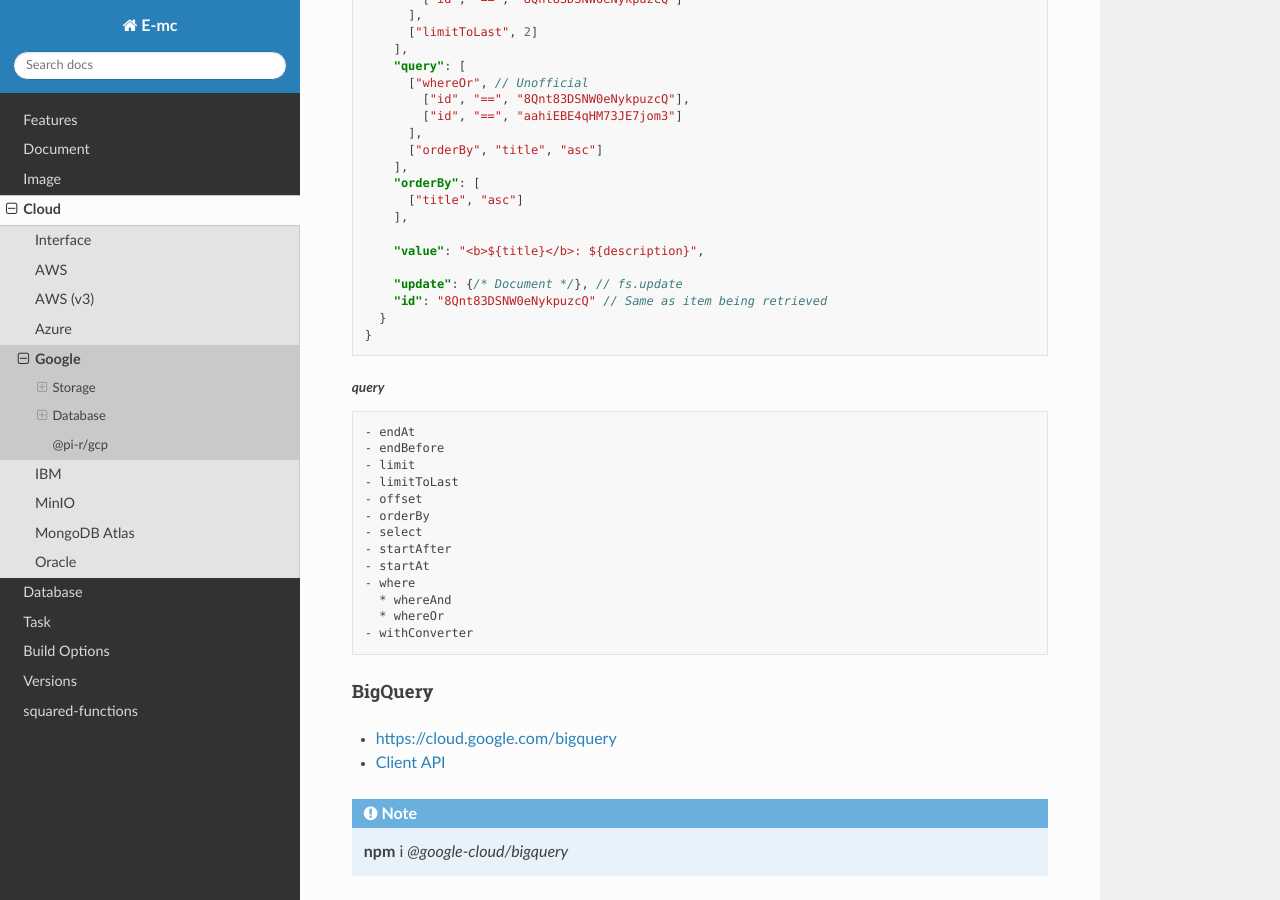
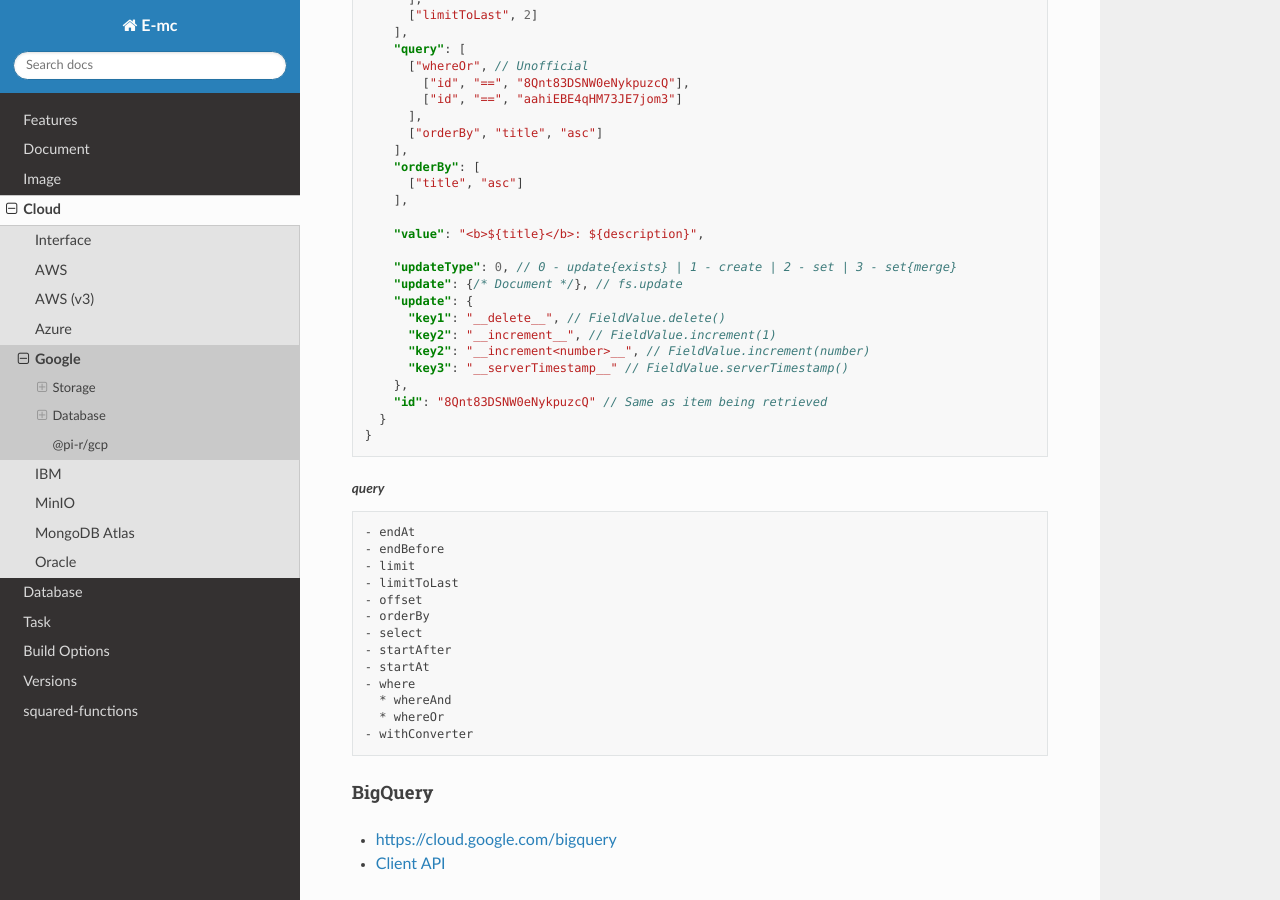
Before and after one commit to anpham6/chrome-docs, a Sphinx documentation site: the page built from source/cloud/gcp.rst, in a window 1280 px wide and 900 px high, scrolled down 4800 px. Built offline with Sphinx 7.4.7 and the Read the Docs theme 2.0.0, drawn with Linux system fonts in a browser that asks for light colours; some of the changed text lies outside the part shown.

Commit message:
Cloud: [GCP] version added for 0.6.3 and 0.7.0 were revised.

```diff
--- a/source/cloud/gcp.rst
+++ b/source/cloud/gcp.rst
@@ -193,7 +192,7 @@
       id?: string | string[];
       params?: unknown[] | Document;
       database?: string;
-      updateType?: 0 | 1 | 2;
+      updateType?: 0 | 1 | 2 | 3;
       columns?: string[];
       keys?: DatastoreKey | DatastoreKey[];
       kind?: string | string[];
@@ -276,7 +275,14 @@
 
       "value": "<b>${title}</b>: ${description}",
 
+      "updateType": 0, // 0 - update{exists} | 1 - create | 2 - set | 3 - set{merge}
       "update": {/* Document */}, // fs.update
+      "update": {
+        "key1": "__delete__", // FieldValue.delete()
+        "key2": "__increment__", // FieldValue.increment(1)
+        "key2": "__increment<number>__", // FieldValue.increment(number)
+        "key3": "__serverTimestamp__" // FieldValue.serverTimestamp()
+      },
       "id": "8Qnt83DSNW0eNykpuzcQ" // Same as item being retrieved
     }
   }
@@ -547,11 +553,13 @@
   - **configBucket.tags** using *Metadata* was implemented.
   - **configBucket.cors** using *Cors* was implemented.
   - **configBucket.lifecycle** using *LifecycleRule* was implemented.
-  - *Firestore* property **query** supports using *Filter* where groups.
+  - *Firestore* property **update** supports using *FieldValue<"delete" | "increment" | "serverTimestamp">* methods.
+  - *Firestore* property **update** supports using property **updateType** enum values.
 
 .. versionadded:: 0.6.3
 
   - *Firestore* property **id** supports multiple document references.
+  - *Firestore* property **query** supports using *Filter<"and" | "or">* conditional groups for *where*.
 
 .. versionadded:: 0.6.2
 
```
Also changed, not shown: other parts of source/cloud/gcp.rst (+0 -1 lines).
